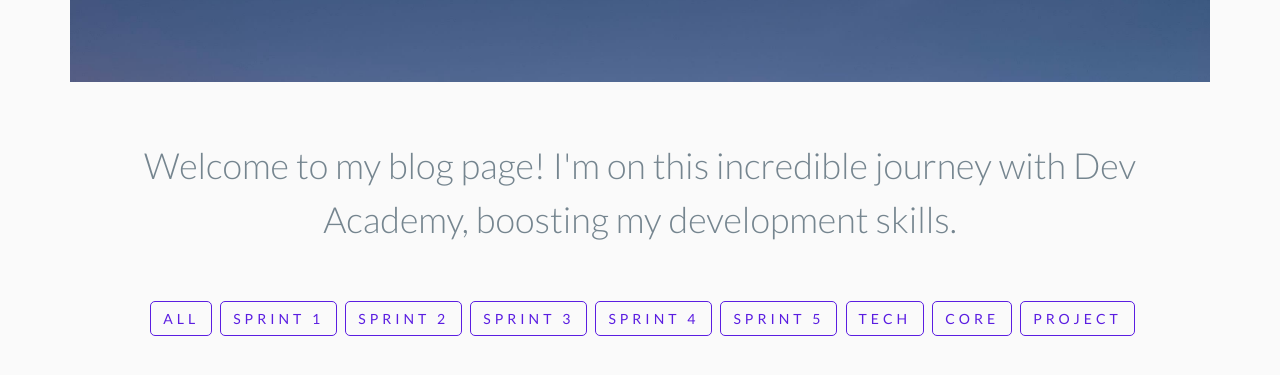
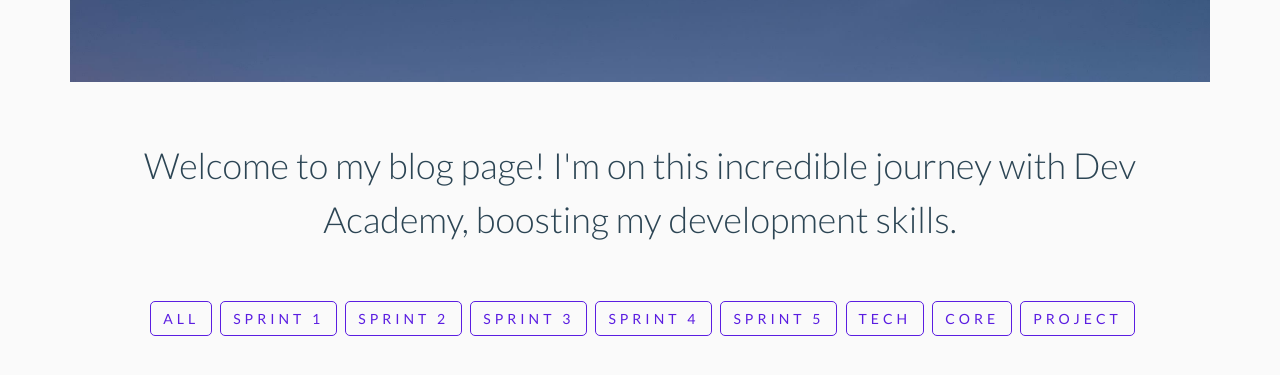
Before and after one commit to sandra-laban/sandra-laban.github.io, a plain HTML site: page index.html in a window 1280 px wide. Shown: the part 577-952 px from the top of the page. Drawn offline with nearby package versions, Linux system fonts and the light colour scheme.

Commit message:
fix contrast

```diff
--- a/styles/main.css
+++ b/styles/main.css
@@ -1,10 +1,10 @@
 :root {
   --white: #ffffff;
   --black: #000000;
-  --gray: #75858f;
+  --gray: #2c4554;
   --purple: #5b1ee1;
   --light-grey: #fafafa;
-  --mid-grey: #aaaaaa;
+  --mid-grey: #3b3b3b;
 } /* variables*/
 
 /* Reset */
```
